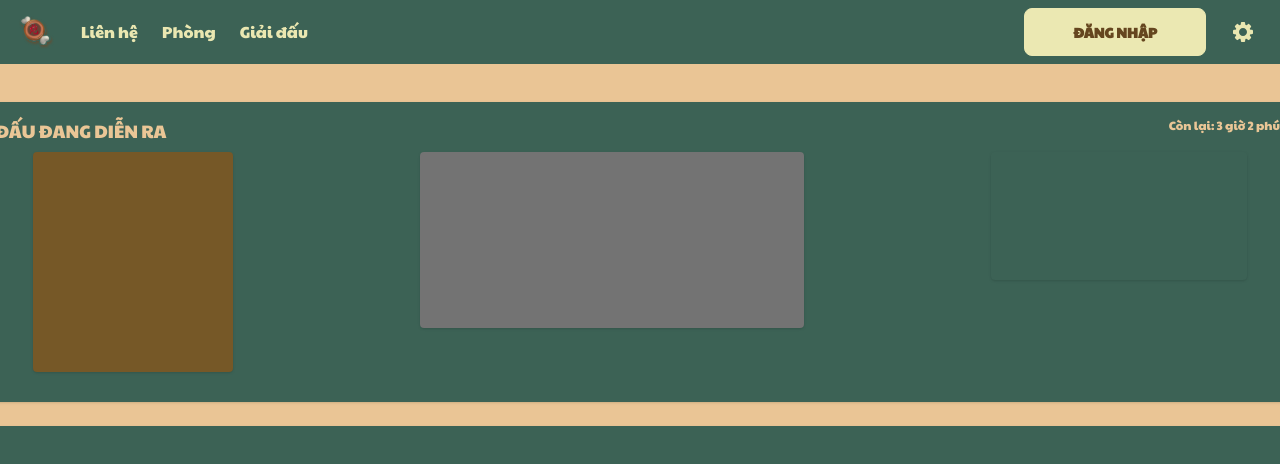
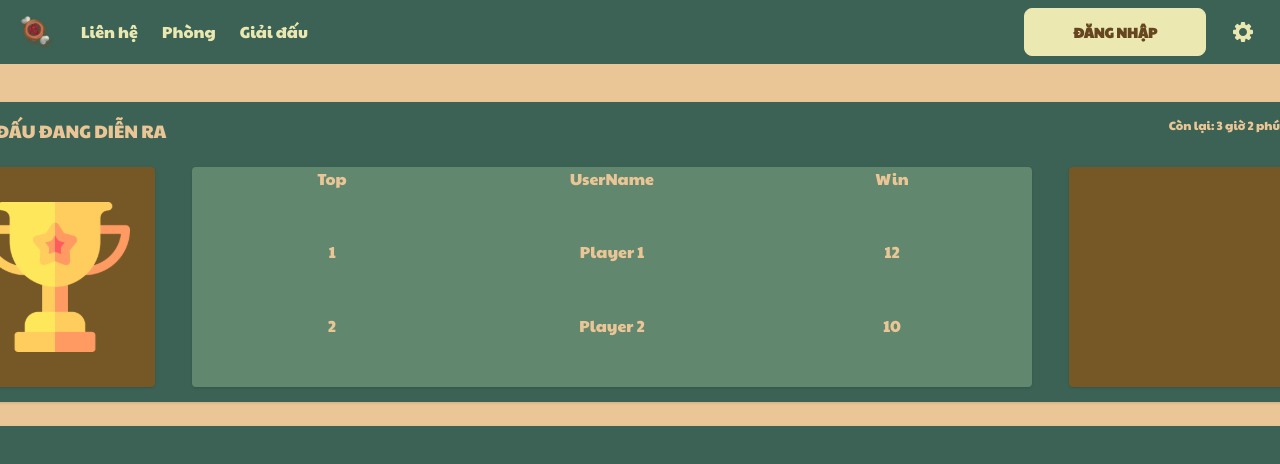
Before and after one commit to Owlvernyte/cotuong-frontend, a Next.js app: page /tournament in a window 1280 px wide. Shown: the top 464 px of the page. Built offline with nearby package versions, Linux system fonts and the light colour scheme.

Commit message:
feat(tournament): fix

```diff
--- a/app/auth/login/page.tsx
+++ b/app/auth/login/page.tsx
@@ -1,10 +1,13 @@
 "use client";
 import { useStore } from "@/lib/zustand/store";
 import Image from "next/image";
-// import QuanCoIcon from '@/public/h1_quanco.svg'
+import React from "react";
+import Header from "@/components/Header";
 
 export default function Login() {
   return (
+    <>
+      <Header />
       <div className="w-full h-[900px] flex justify-center items-center">
         <div className="w-[1600px] h-[850px] bg-bamboo-200 rounded-[5px] shadow-xl flex">
           <div className="w-[100px] h-full flex flex-col justify-between">
@@ -110,5 +113,6 @@ export default function Login() {
           </div>
         </div>
       </div>
+    </>
   );
 }
--- a/app/tournament/page.tsx
+++ b/app/tournament/page.tsx
@@ -15,15 +15,31 @@ export default function Home() {
             Còn lại: 3 giờ 2 phút 5 giây
           </p>
         </div>
-        <div className="w-full h-[250px] flex justify-around justify-center">
-          <div className="w-[200px]  h-[220px] bg-dirt-300 rounded shadow"></div>
+        <div className="w-full h-[250px] flex justify-between items-center">
+          <div className="flex items-center justify-center w-[200px]  h-[220px] bg-dirt-300 rounded shadow mx-[15px] my-[15px]">
+            <img
+              className="w-[150px] h-[150px]"
+              src="/icons/Cup.svg"
+              alt="nyte"
+            />
+          </div>
 
-          <div className="w-96 h-44 bg-neutral-500 rounded shadow"></div>
+          <div className="grid grid-cols-3 grid-rows-3 justify-items-center w-96 h-[220px] bg-bamboo-300 text-dirt-100 rounded shadow basis-3/5">
+            <h3>Top</h3>
+            <h3>UserName</h3>
+            <h3>Win</h3>
+            <h3>1</h3>
+            <h3>Player 1</h3>
+            <h3>12</h3>
+            <h3>2</h3>
+            <h3>Player 2</h3>
+            <h3>10</h3>
+          </div>
 
-          <div className="w-64 h-32 bg-yellow-800 rounded shadow"></div>
+          <div className="w-64 h-[220px] bg-dirt-300 rounded shadow mx-[15px] my-[15px]"></div>
         </div>
       </div>
-      <div className="w-[1400px] h-[500px] bg-bamboo-400 rounded shadow"></div>
+      <div className="w-[1400px] h-[500px] bg-bamboo-400 rounded shadow "></div>
     </div>
   );
 }
```
Also changed, not shown: public/icons/Cup.svg (added). Lines whose indentation alone changed are shown as unchanged.
